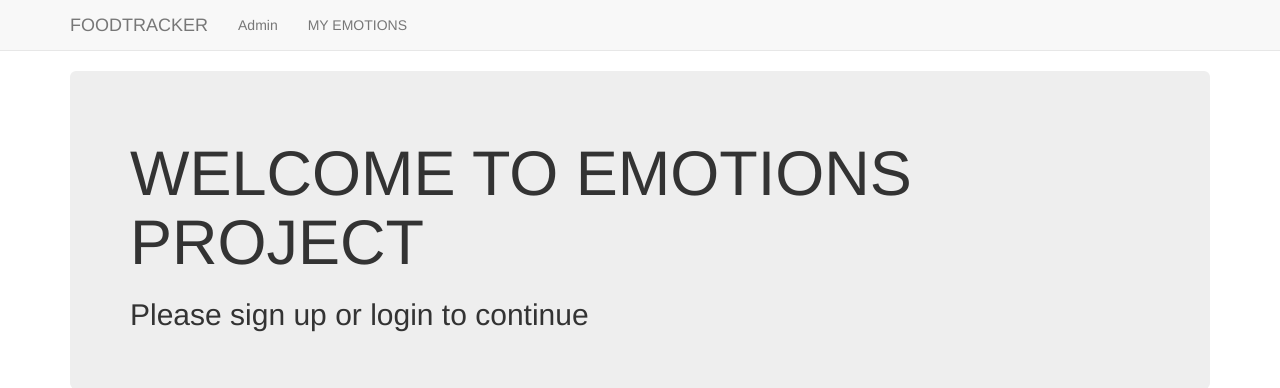
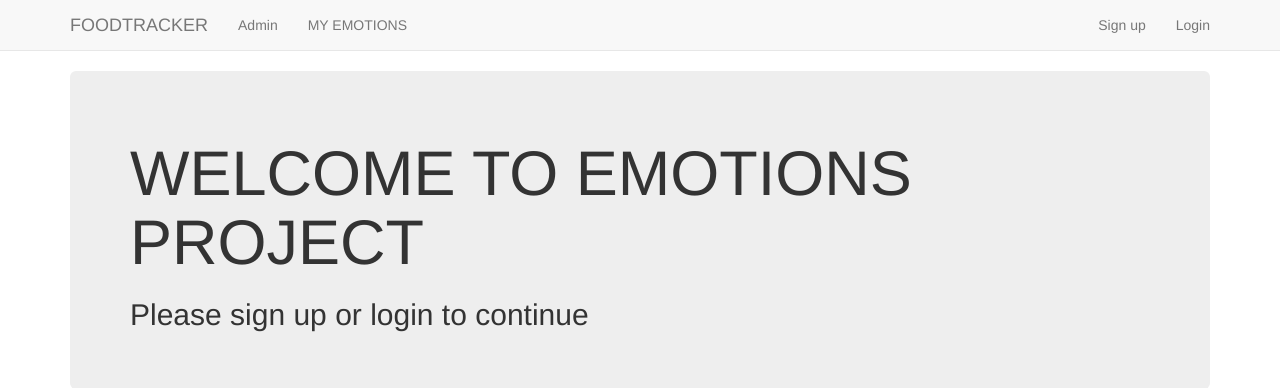
Before and after one commit to WillyGoodwill/django-emotions-project, a Django app: page /basic_app/ in a window 1280 px wide. Shown: the top 388 px of the page. Run offline with Django 3.2, Linux system fonts and the light colour scheme; some libraries are stand-ins or nearby versions.

Commit message:
navbar right

```diff
--- a/templates/basic_app/base.html
+++ b/templates/basic_app/base.html
@@ -15,6 +15,11 @@
                     <li><a class = 'navbar-link' href="{% url 'basic_app:emotions'%}">MY EMOTIONS</a></li>
 
                 </ul>
+                <ul class = 'nav navbar-nav mr-auto navbar-right'>
+                    <li><a class = 'navbar-link' href="{% url 'basic_app:emotions'%}">Sign up</a></li>
+                    <li><a class = 'navbar-link' href="{% url 'basic_app:emotions'%}">Login</a></li>
+
+                </ul>
             </div>
         </nav>
         <div class = 'container'>
```
